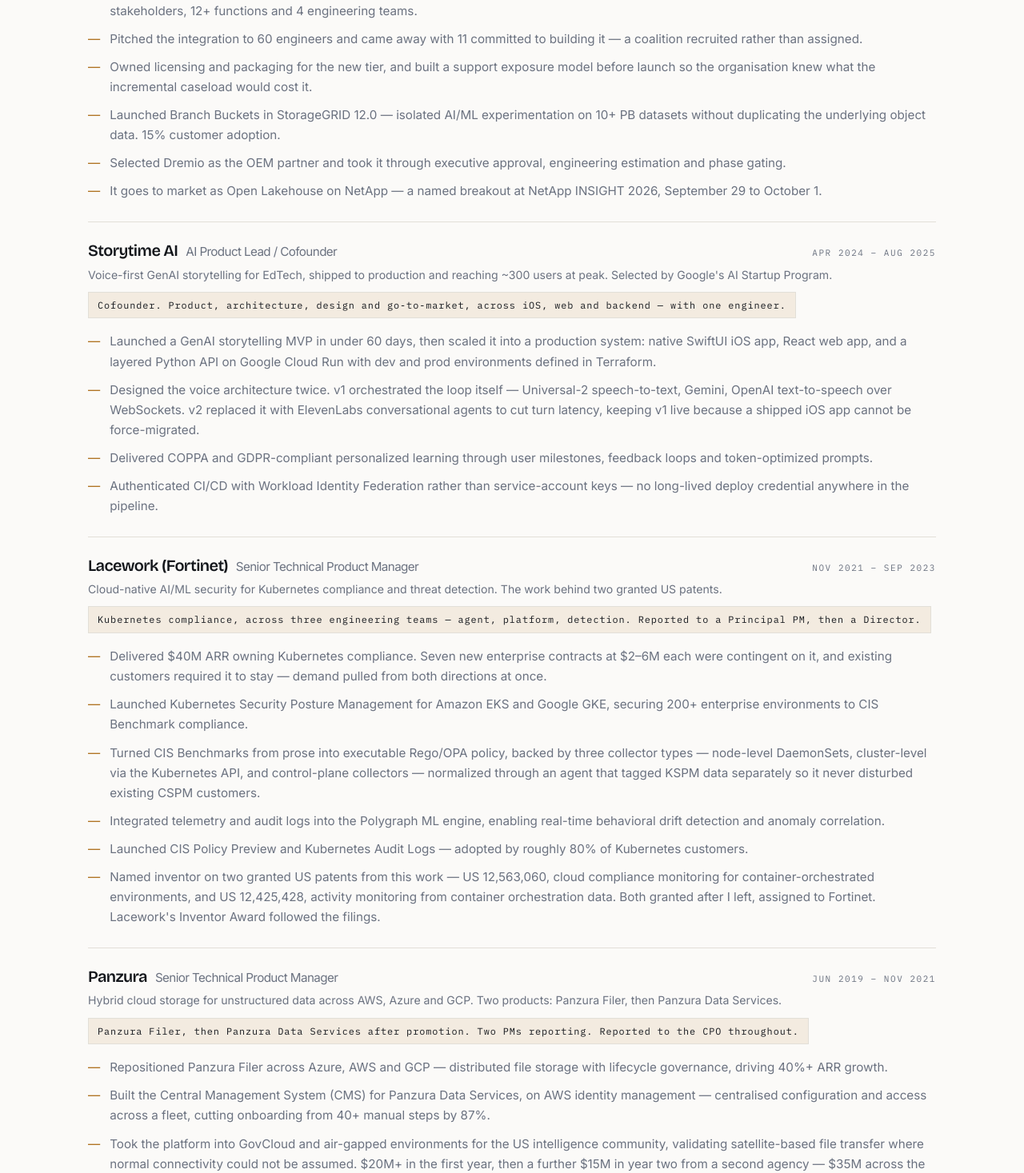
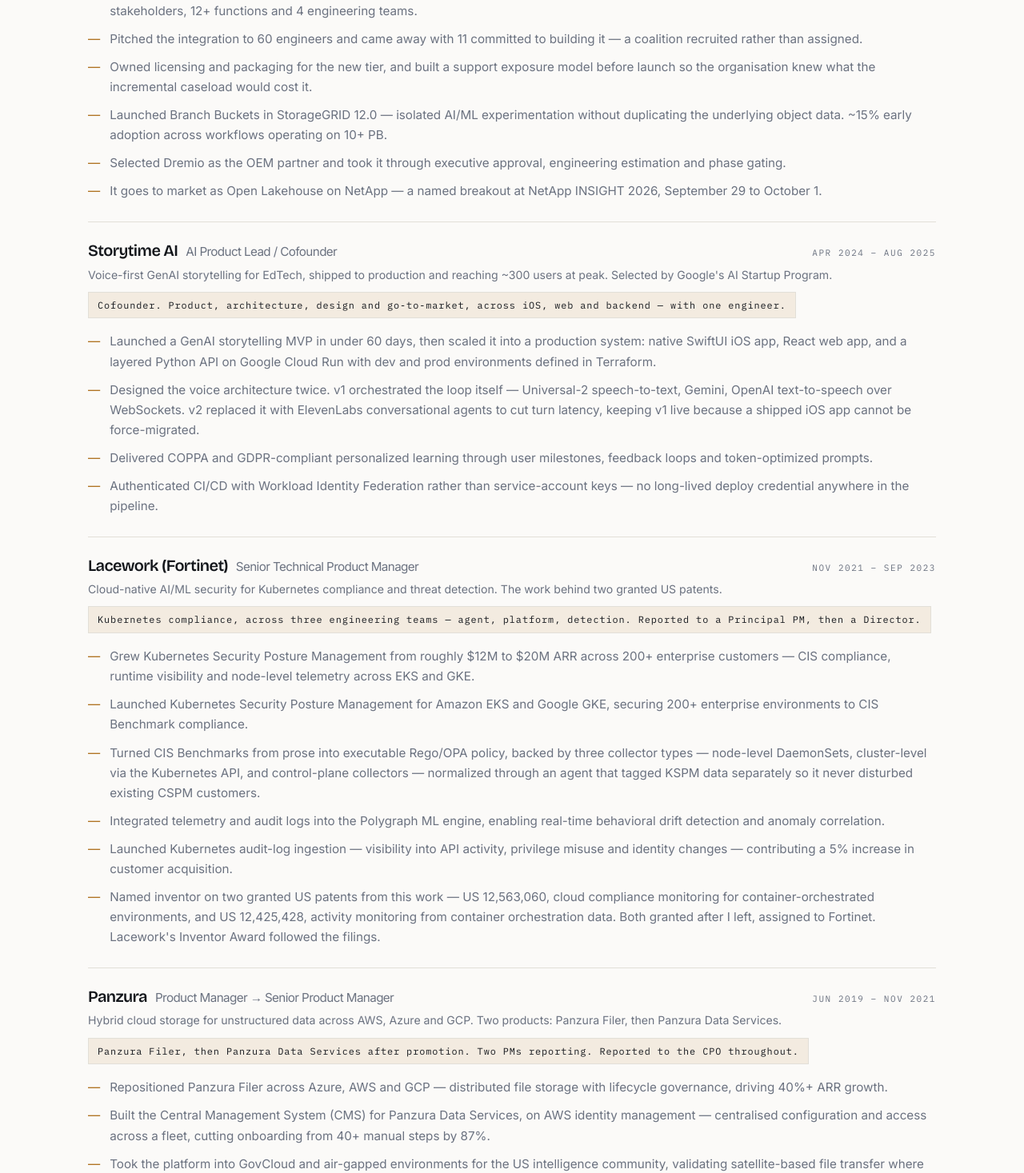
Before and after one commit to Ankita301/portfolio, a React (Vite) app: page /about in a window 1280 px wide. Shown: the part 1146-2613 px from the top of the page at 80% size. Built offline with nearby package versions, Linux system fonts and the light colour scheme.

Commit message:
Align metrics with verified record
Correct Lacework KSPM to $12M-$20M ARR growth, Panzura federal to $25M+,
Branch Buckets adoption to workflows, and Panzura title to reflect the
Product Manager to Senior Product Manager promotion.

```diff
--- a/src/content/profile.ts
+++ b/src/content/profile.ts
@@ -13,7 +13,7 @@
   /** Four facts, above the fold. Categorise, then believe. */
   proof: [
     "5+ 0→1 products launched",
-    "$100M+ ARR delivered",
+    "$60M+ ARR grown and unlocked",
     "2 granted US patents",
     "Exabyte scale",
     "GenAI shipped to production",
@@ -24,8 +24,8 @@
 
   /** The stack — what was built at each layer, not what it taught me. */
   thesis: [
-    { layer: "Govern", body: "Panzura. Petabyte-scale governance into air-gapped federal. $35M." },
-    { layer: "Secure", body: "Lacework. Kubernetes compliance at $40M ARR, two granted patents." },
+    { layer: "Govern", body: "Panzura. Petabyte-scale governance into air-gapped federal. $25M+." },
+    { layer: "Secure", body: "Lacework. Kubernetes compliance from $12M to $20M ARR, two granted patents." },
     { layer: "Consume", body: "Storytime. A GenAI product shipped to production on iOS and web." },
     { layer: "Activate", body: "NetApp. Exabyte-scale object storage turned into a lakehouse." },
   ],
@@ -67,7 +67,7 @@
       "Built and defended the business case — a $5M ARR opportunity on a $500M line — securing executive investment and alignment across 30+ stakeholders, 12+ functions and 4 engineering teams.",
       "Pitched the integration to 60 engineers and came away with 11 committed to building it — a coalition recruited rather than assigned.",
       "Owned licensing and packaging for the new tier, and built a support exposure model before launch so the organisation knew what the incremental caseload would cost it.",
-      "Launched Branch Buckets in StorageGRID 12.0 — isolated AI/ML experimentation on 10+ PB datasets without duplicating the underlying object data. 15% customer adoption.",
+      "Launched Branch Buckets in StorageGRID 12.0 — isolated AI/ML experimentation without duplicating the underlying object data. ~15% early adoption across workflows operating on 10+ PB.",
       "Selected Dremio as the OEM partner and took it through executive approval, engineering estimation and phase gating.",
       "It goes to market as Open Lakehouse on NetApp — a named breakout at NetApp INSIGHT 2026, September 29 to October 1.",
     ],
@@ -96,31 +96,31 @@
     context: "Cloud-native AI/ML security for Kubernetes compliance and threat detection. The work behind two granted US patents.",
     scope: "Kubernetes compliance, across three engineering teams — agent, platform, detection. Reported to a Principal PM, then a Director.",
     points: [
-      "Delivered $40M ARR owning Kubernetes compliance. Seven new enterprise contracts at $2–6M each were contingent on it, and existing customers required it to stay — demand pulled from both directions at once.",
+      "Grew Kubernetes Security Posture Management from roughly $12M to $20M ARR across 200+ enterprise customers — CIS compliance, runtime visibility and node-level telemetry across EKS and GKE.",
       "Launched Kubernetes Security Posture Management for Amazon EKS and Google GKE, securing 200+ enterprise environments to CIS Benchmark compliance.",
       "Turned CIS Benchmarks from prose into executable Rego/OPA policy, backed by three collector types — node-level DaemonSets, cluster-level via the Kubernetes API, and control-plane collectors — normalized through an agent that tagged KSPM data separately so it never disturbed existing CSPM customers.",
       "Integrated telemetry and audit logs into the Polygraph ML engine, enabling real-time behavioral drift detection and anomaly correlation.",
-      "Launched CIS Policy Preview and Kubernetes Audit Logs — adopted by roughly 80% of Kubernetes customers.",
+      "Launched Kubernetes audit-log ingestion — visibility into API activity, privilege misuse and identity changes — contributing a 5% increase in customer acquisition.",
       "Named inventor on two granted US patents from this work — US 12,563,060, cloud compliance monitoring for container-orchestrated environments, and US 12,425,428, activity monitoring from container orchestration data. Both granted after I left, assigned to Fortinet. Lacework's Inventor Award followed the filings.",
     ],
-    metric: { value: "$40M", label: "ARR from KSPM" },
+    metric: { value: "$12M→$20M", label: "KSPM ARR growth" },
   },
   {
     layer: "Govern",
     company: "Panzura",
-    title: "Senior Technical Product Manager",
+    title: "Product Manager → Senior Product Manager",
     dates: "Jun 2019 – Nov 2021",
     context: "Hybrid cloud storage for unstructured data across AWS, Azure and GCP. Two products: Panzura Filer, then Panzura Data Services.",
     scope: "Panzura Filer, then Panzura Data Services after promotion. Two PMs reporting. Reported to the CPO throughout.",
     points: [
       "Repositioned Panzura Filer across Azure, AWS and GCP — distributed file storage with lifecycle governance, driving 40%+ ARR growth.",
       "Built the Central Management System (CMS) for Panzura Data Services, on AWS identity management — centralised configuration and access across a fleet, cutting onboarding from 40+ manual steps by 87%.",
-      "Took the platform into GovCloud and air-gapped environments for the US intelligence community, validating satellite-based file transfer where normal connectivity could not be assumed. $20M+ in the first year, then a further $15M in year two from a second agency — $35M across the two.",
+      "Took the platform into GovCloud and air-gapped environments for the US intelligence community, validating satellite-based file transfer where normal connectivity could not be assumed. Unlocked $25M+ in federal business.",
       "Re-architected the hybrid cloud control plane for secure governance of petabyte-scale unstructured data in regulated industries.",
       "Launched data health dashboards giving CISOs visibility into file lifecycle and decommissioning — 30+ Fortune 500 customers within six months.",
       "Mentored 2 PMs to own roadmap delivery against go-to-market objectives.",
     ],
-    metric: { value: "$35M", label: "Federal ARR over two years" },
+    metric: { value: "$25M+", label: "Federal business unlocked" },
   },
   {
     layer: "Ship",
```
